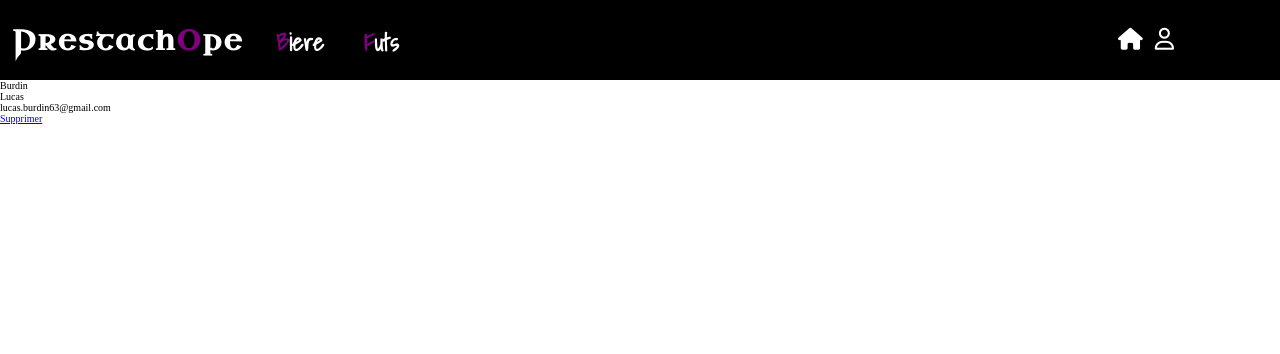
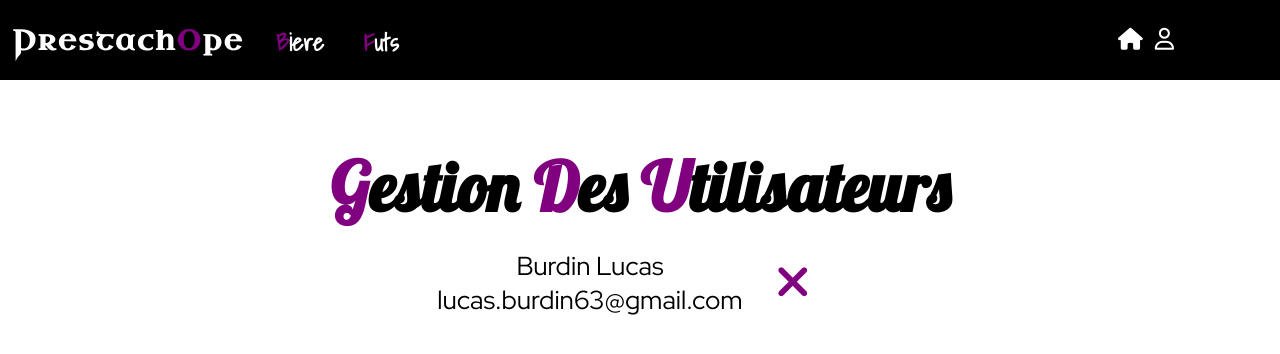
Before and after one commit to Nihilius63/PrestachopeGroupe5, a PHP site: page /index.php?page=gestion in a window 1280 px wide. Shown: the top 354 px of the page. Run offline with PHP 8.4, Linux system fonts and the light colour scheme; data comes from the database, SQL or seed files in the repository; some libraries are stand-ins or nearby versions.

Commit message:
admin header + contact admin

```diff
--- a/lastexport_prestachope_bdd5.sql
+++ b/lastexport_prestachope_bdd5.sql
@@ -125,7 +125,7 @@ CREATE TABLE `contact` (
 
 INSERT INTO `contact` (`idContact`, `message`, `statuts`, `idClient`) VALUES
 (1, 'slt', 1, 1),
-(2, 'Starfoullah', 0, 5),
+(2, 'Votre site est parfait', 0, 5),
 (5, 'test', 1, 5);
 
 -- --------------------------------------------------------
--- /dev/null
+++ b/web/assets/css/gestion.css
@@ -0,0 +1,56 @@
+*{
+    padding: 0;
+    margin: 0;
+    box-sizing: border-box;
+}
+html{
+    font-size: 62.5%;
+}
+body{
+    width: 100%;
+    height: 100%;
+}
+.conteneur{
+    width: 100%;
+    height: 100%;
+    margin-top: 5%;
+    display: flex;
+    align-items: center;
+    justify-content: center;
+}
+.utilisateur{
+    width: 70%;
+    display: flex;
+    align-items: center;
+    justify-content: center;
+    text-align: center;
+    flex-direction: column;
+}
+.utilisateur h1{
+     font-size: 6.8rem;
+    font-family: 'Lobster', cursive;
+}
+.utilisateur p{
+    font-size: 2.6rem;
+    font-family: 'Red Hat Display', sans-serif;
+}
+.utilisateur h1 span{
+    color: purple;
+}
+.suppr{
+    width: 100px;
+    display: flex;
+    justify-content: center;
+    align-items: center;
+    font-size: 4.6rem;
+}
+.suppr i{
+    color: purple;
+}
+.suppr i:hover{
+    color: red;
+}
+.boxutilisa{
+    display: flex;
+    margin-top: 20px;
+}
--- a/web/assets/css/pagerecherche.css
+++ b/web/assets/css/pagerecherche.css
@@ -34,6 +34,7 @@ body{
     max-width: 200px;
     display: flex;
     flex-direction: column;
+    margin-bottom: 10px;
 }
 .imgProduit{
     max-height: 280px;
@@ -129,3 +130,7 @@ body{
 .texte a:hover{
     text-decoration: underline;
 }
+.texte .suppri{
+    color: red;
+    font-size: 1.2rem;
+}
--- a/web/assets/css/vitrine.css
+++ b/web/assets/css/vitrine.css
@@ -25,6 +25,7 @@ body{
     max-width: 200px;
     display: flex;
     flex-direction: column;
+    margin-bottom: 10px;
 }
 .listproduit{
     display: flex;
@@ -154,3 +155,7 @@ body{
 .texte a:hover{
     text-decoration: underline;
 }
+.texte .suppri{
+    color: red;
+    font-size: 1.2rem;
+}
--- a/web/pages/details/detailView.php
+++ b/web/pages/details/detailView.php
@@ -114,7 +114,7 @@
                         </select><br>
                         <input class="btnvalider" type="submit" value="Valider">
                         </form>
-                        <?php echo '<a href=index.php?page=delete_produit&produit='.$content->getId().'><i class="fas fa-trash"></i> Supprimer</a>';?>
+                        <a class="suppri" href=index.php?page=delete_produit&produit=<?php echo $content->getId() ;?>><i class="fas fa-trash"></i> Supprimer</a>
                     </div>
                 </div>
             <?php
--- a/web/pages/gestionutilisateurs/gestionutilisateurview.php
+++ b/web/pages/gestionutilisateurs/gestionutilisateurview.php
@@ -1,3 +1,18 @@
+<!DOCTYPE html>
+<html lang="fr">
+  <head>
+    <meta charset="utf-8" />
+    <link rel="stylesheet" type="text/css" href="assets/css/gestion.css" media="all"/>
+    <link rel="preconnect" href="https://fonts.gstatic.com">
+    <link href="https://fonts.googleapis.com/css2?family=Lobster&display=swap" rel="stylesheet">
+    <link href="https://fonts.googleapis.com/css2?family=Teko:wght@300&display=swap" rel="stylesheet">
+    <link href="https://fonts.googleapis.com/css2?family=Red+Hat+Display&display=swap" rel="stylesheet">
+    <title> Prestachope </title>
+  </head>
+  <body>
+      <div class="conteneur">
+          <div class="utilisateur">
+              <h1> <span>G</span>estion <span>D</span>es <span>U</span>tilisateurs </h1>
               <?php
               include_once 'gestionutilisateurscontrolleur.php';
               $instanceController=new gestionutilisateurscontrolleur();
@@ -8,8 +23,21 @@ if(isset($_GET['nom']))
               $content=$instanceController->SelectAlluser();
               foreach ($content as $contents)
               {
-    echo $contents->getNom().'<br>';
-    echo $contents->getPrenom().'<br>';
-    echo $contents->getMail().'<br>';
-    echo '<a href="index.php?page=gestion&nom='.$contents->getNom().'">Supprimer</a><br>';
+                  ?>
+                    <div class="boxutilisa">
+                        <div class="uti">
+                            <p> <?php echo $contents->getNom();?>
+                            <?php echo $contents->getPrenom(); ?> </p>
+                            <p> <?php echo $contents->getMail(); ?> </p>
+                        </div>
+                        <div class="suppr">
+                            <a href="index.php?page=gestion&nom=<?php echo $contents->getNom() ;?>"><i class="fas fa-times"></i></a><br>
+                        </div>
+                    </div>
+                  <?php
               }
+              ?>
+          </div>
+      </div>
+ </body>
+</html>
--- a/web/pages/header.php
+++ b/web/pages/header.php
@@ -58,6 +58,38 @@
                     </div>';
                     }
                 ?>
+                     <?php
+                    if(isset($_SESSION['admin']))
+                    {
+                        if ($_SESSION['admin']==1)
+                        {
+                       ?>
+                        <div class="cat">
+                            <ul>
+                                <div class="btnadmin">
+                                <li class="ligne">
+                                        <i class="fas fa-plus-square"></i>
+                                    <ul class="sub-menu">
+                                        <li><a href="index.php?page=new_product" value="1"><i class="fas fa-plus-square"></i>Produit</a></li>
+                                        <li><a href="index.php?page=new_categorie" value="1"><i class="fas fa-plus-square"></i>Categorie</a></li>
+                                        <li><a href="index.php?page=new_souscategorie" value="1"><i class="fas fa-plus-square"></i>SousCategorie</a></li>
+                                    </ul>
+                                </li>
+                                <li class="ligne">
+                                        <i class="fas fa-trash-alt"></i>
+                                    <ul class="sub-menu">
+                                        <li><a href="index.php?page=delete_produit" value="1"><i class="fas fa-trash-alt"></i>Produit</a></li>
+                                        <li><a href="index.php?page=delete_categorie" value="1"><i class="fas fa-trash-alt"></i>Categorie</a></li>
+                                        <li><a href="index.php?page=delete_souscategorie" value="1"><i class="fas fa-trash-alt"></i></i>SousCategorie</a></li>
+                                    </ul>
+                                </li>
+                                </div>
+                            </ul>
+                        </div>
+                    <?php
+                        }
+                    }
+                    ?>
                 </div>
                 <div class="btndroite">
                     <a href="index.php?page=presentation"  value="presentation" ><i class="fas fa-home"></i></a>
@@ -70,38 +102,19 @@
                             include_once 'DAO/contactDAO.php';
                             if (contactDAO::selecnbtmsg()!=0)
                             {
-                               echo '<a href="index.php?page=contact"><i class="fas fa-envelope"></i></a><br>';
-                               echo contactDAO::selecnbtmsg().'<br>';
+                               ?>
+                                <div class="messagehead">
+                                    <a href="index.php?page=contact"><i class="fas fa-envelope"></i></a>
+                                    <div class="nbmess">
+                                        <p><?php echo contactDAO::selecnbtmsg();?> </p>
+                                    </div>
+                                </div>
+                                <?php
                             }
                             include_once 'DAO/commandeDAO.php';
-                            echo 'La tresorie et de '.commandeDAO::gettresorie().'€';
+                            ?> <p>Tresorie : <?php echo commandeDAO::gettresorie();?> € </p>
+                            <?php
                     ?>
-                    <div class="dropdown">
-                        <div class="cat">
-                            <ul>
-                                <li class="ligne">
-                                    <h2>
-                                        <a href="index.php?page=vitrine"><i class="fas fa-plus-square"></i></a>
-                                    </h2>
-                                    <ul class="sub-menu">
-                                        <li><a href="index.php?page=new_product" value="1"><i class="fas fa-plus-square"></i>Produit</a></li>
-                                        <li><a href="index.php?page=new_categorie" value="1"><i class="fas fa-plus-square"></i>Categorie</a></li>
-                                        <li><a href="index.php?page=new_souscategorie" value="1"><i class="fas fa-plus-square"></i>SousCategorie</a></li>
-                                    </ul>
-                                </li>
-                                <li class="ligne">
-                                    <h2>
-                                        <a href="index.php?page=vitrine"><i class="fas fa-trash-alt"></i></a>
-                                    </h2>
-                                    <ul class="sub-menu">
-                                        <li><a href="index.php?page=delete_produit" value="1"><i class="fas fa-trash-alt"></i>Produit</a></li>
-                                        <li><a href="index.php?page=delete_categorie" value="1"><i class="fas fa-trash-alt"></i>Categorie</a></li>
-                                        <li><a href="index.php?page=delete_souscategorie" value="1"><i class="fas fa-trash-alt"></i></i>SousCategorie</a></li>
-                                    </ul>
-                                </li>
-                            </ul>
-                        </div>
-                    </div>
                     <?php
                         }
                         else
@@ -124,7 +137,8 @@
                             <?php
                             }
                         }
-                        echo '<a href="index.php?page=deco"><i class="fas fa-power-off"></i></a>';
+                        ?> <a href="index.php?page=deco"><i class="fas fa-power-off"></i></a>
+                        <?php
                     }
                     else {
                         ?>
--- a/web/pages/pagerecherche/pagerechercheview.php
+++ b/web/pages/pagerecherche/pagerechercheview.php
@@ -65,8 +65,9 @@
                         <?php
                         if (isset($_SESSION['admin'])&&$_SESSION['admin']==1)
                         {
-                            echo '<p class="stock">L\'adminsitrateur ne peut commander !</p><br>';
-                            echo '<a href=index.php?page=delete_produit&produit='.$content->getId().'><i class="fas fa-trash"></i> Supprimer</a>';
+                            ?> <p class="stock">L'adminsitrateur ne peut commander !</p>
+                            <a class="suppri"href=index.php?page=delete_produit&produit=<?php echo $content->getId() ;?> ><i class="fas fa-trash"></i> Supprimer</a>
+                            <?php
                         }
                         else if ($content->getStock()!=0 && isset($_SESSION['admin']))
                         {
--- a/web/pages/vitrine/vitrine_view.php
+++ b/web/pages/vitrine/vitrine_view.php
@@ -56,8 +56,9 @@
                                 <?php
                                 if (isset($_SESSION['admin'])&&$_SESSION['admin']==1)
                                 {
-                                    echo '<p class="stock">L\'adminsitrateur ne peut commander !</p>';
-                                    echo '<a href=index.php?page=delete_produit&produit='.$contents->getId().'><i class="fas fa-trash"></i> Supprimer</a>';
+                                    ?> <p class="stock">L'adminsitrateur ne peut commander !</p>
+                                    <a class="suppri" href=index.php?page=delete_produit&produit=<?php echo $contents->getId(); ?> ><i class="fas fa-trash"></i> Supprimer</a>
+                                    <?php
                                 }
                                 else if ($contents->getStock()!=0 && isset($_SESSION['admin']))
                                 {
```
Also changed, not shown: web/assets/css/contact.css (+75 -0 lines), web/assets/css/detail.css (+9 -0 lines), web/assets/css/header.css (+35 -0 lines), web/pages/contact/contactview.php (+13 -6 lines). Lines whose indentation alone changed are shown as unchanged.
